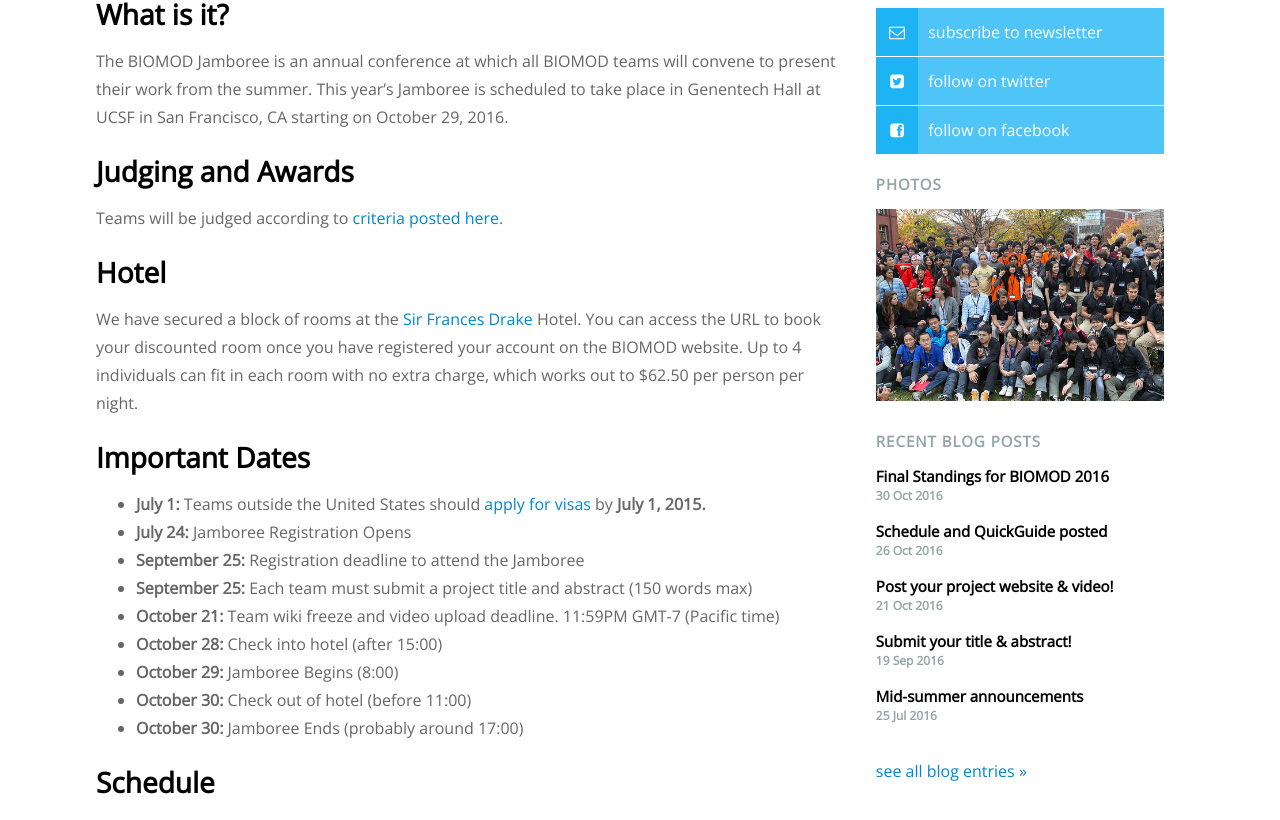
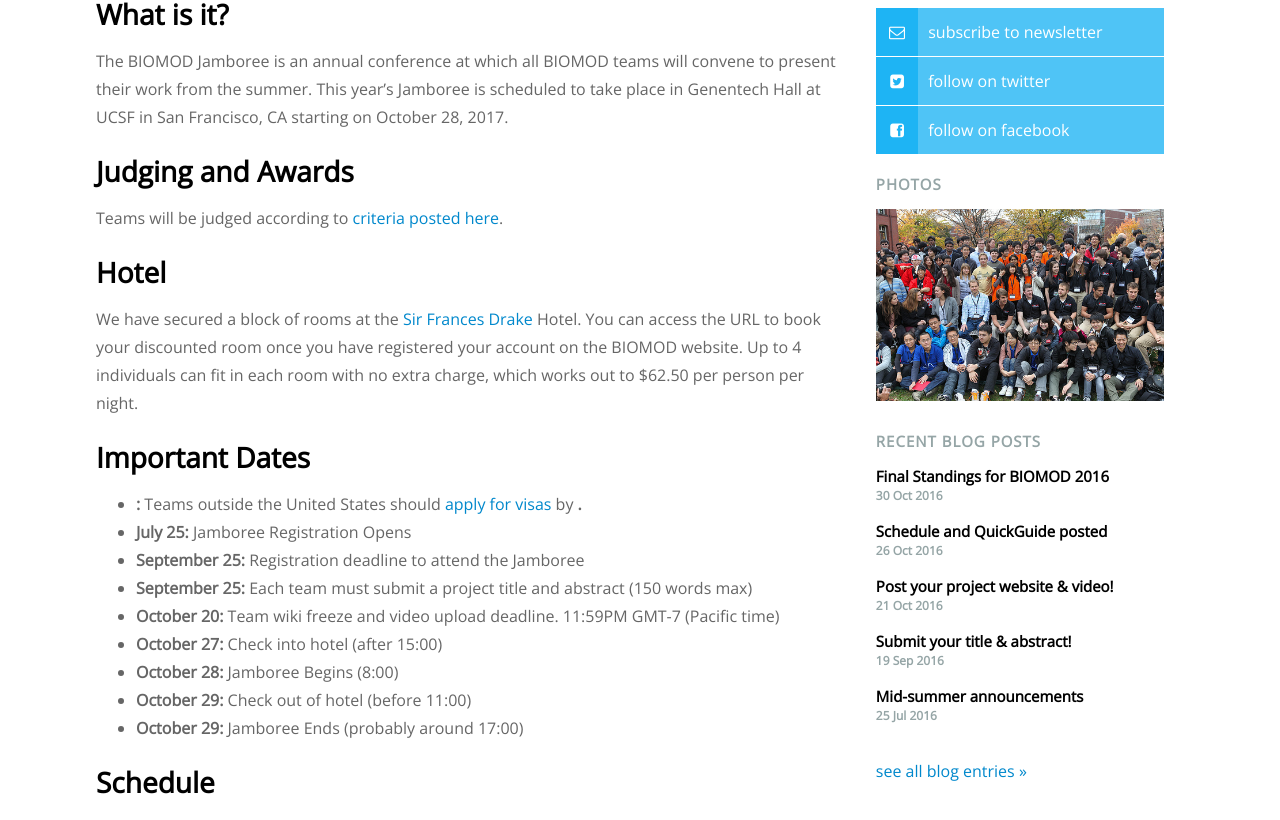
Before and after one commit to sdouglas/biomod, a Jekyll site: the page built from jamboree/index.md, in a window 1280 px wide and 1400 px high. Shown: the part 215-1035 px from the top of the window. Built offline with Jekyll 4.4.1, drawn with Linux system fonts in a browser that asks for light colours; nearby versions of some CDN libraries; Markdown is read by kramdown in place of the engine named in the settings.

Commit message:
Important dates and times for 2017

```diff
--- a/_config.yml
+++ b/_config.yml
@@ -15,19 +15,18 @@ gems:
 # jekyll date format: YYYY-MM-DD HH:MM:SS +/-TTTT
 
 # wiki_video deadline
-upcoming_date: "Feb 15 2017 00:00:00"
+upcoming_date: "Feb 15 2017 14:00:00"
 
 # important dates
-team_registration_opens: "Feb 15 2016 00:00:00"
-team_registration_deadline: "Apr 30 2016 23:59:00"
-judging_criteria_posted: "May 1 2016 23:59:00"
-visa_letter_requests: "Jul 1 2015 23:59:00"
-jamboree_registration_start: "Jul 24 2016 00:00:00"
-jamboree_registration_deadline: "Sep 25 2016 23:59:00"
-project_abstract_deadline: "Sep 25 2016 23:59:00"
+team_registration_opens: "Feb 15 2017 14:00:00"
+team_registration_deadline: "Apr 30 2017 23:59:00"
+judging_criteria_posted: "May 1 2017 23:59:00"
+jamboree_registration_start: "Jul 25 2017 00:00:00"
+jamboree_registration_deadline: "Sep 25 2017 23:59:00"
+project_abstract_deadline: "Sep 25 2017 23:59:00"
 # wiki video deadline supposed to be in Pacific time zone
-wiki_video_deadline: "Oct 21 2016 11:59:00"
-hotel_checkin_time: "Oct 28 2016 15:00:00"
-jamboree_start_time: "Oct 29 2016 08:00:00"
-hotel_checkout_time: "Oct 30 2016 11:00:00"
-jamboree_end_time: "Oct 30 2016 17:00:00"
+wiki_video_deadline: "Oct 20 2017 11:59:00"
+hotel_checkin_time: "Oct 27 2017 15:00:00"
+jamboree_start_time: "Oct 28 2017 08:00:00"
+hotel_checkout_time: "Oct 29 2017 11:00:00"
+jamboree_end_time: "Oct 29 2017 17:00:00"
```
